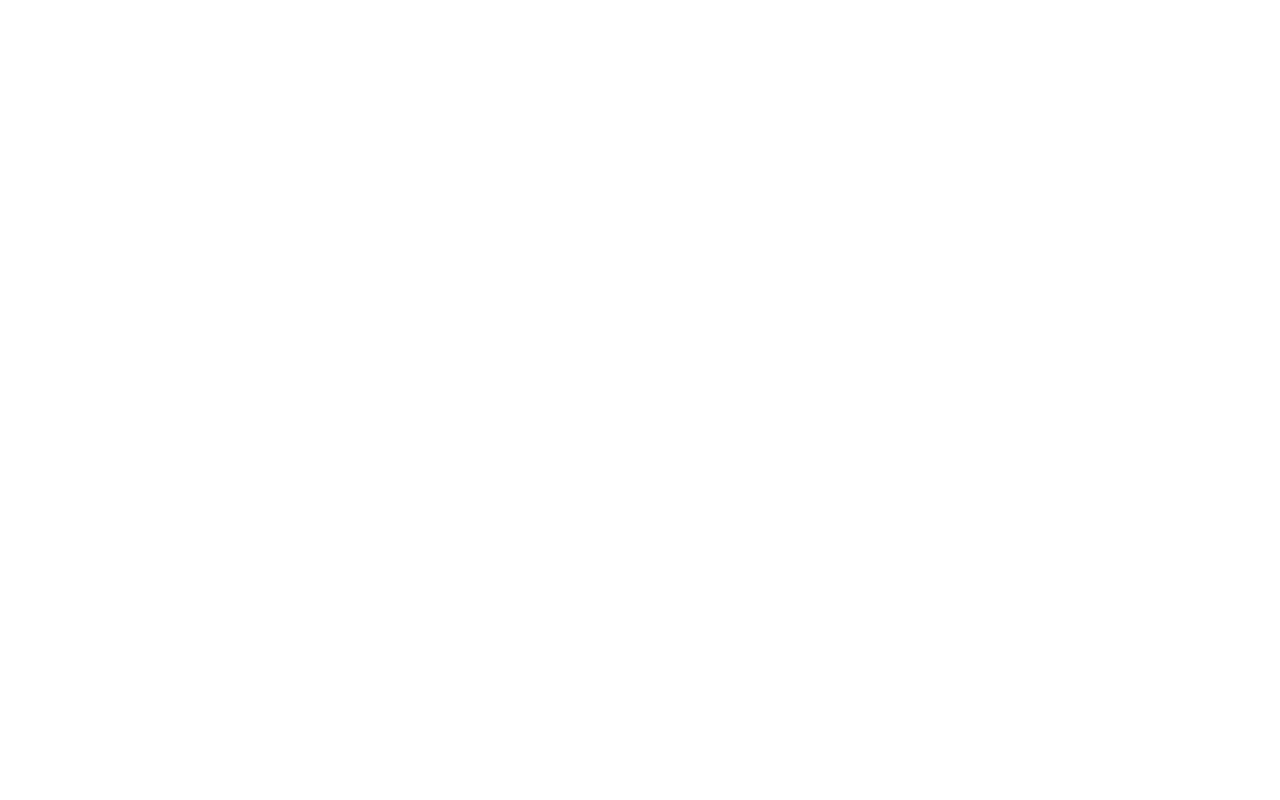
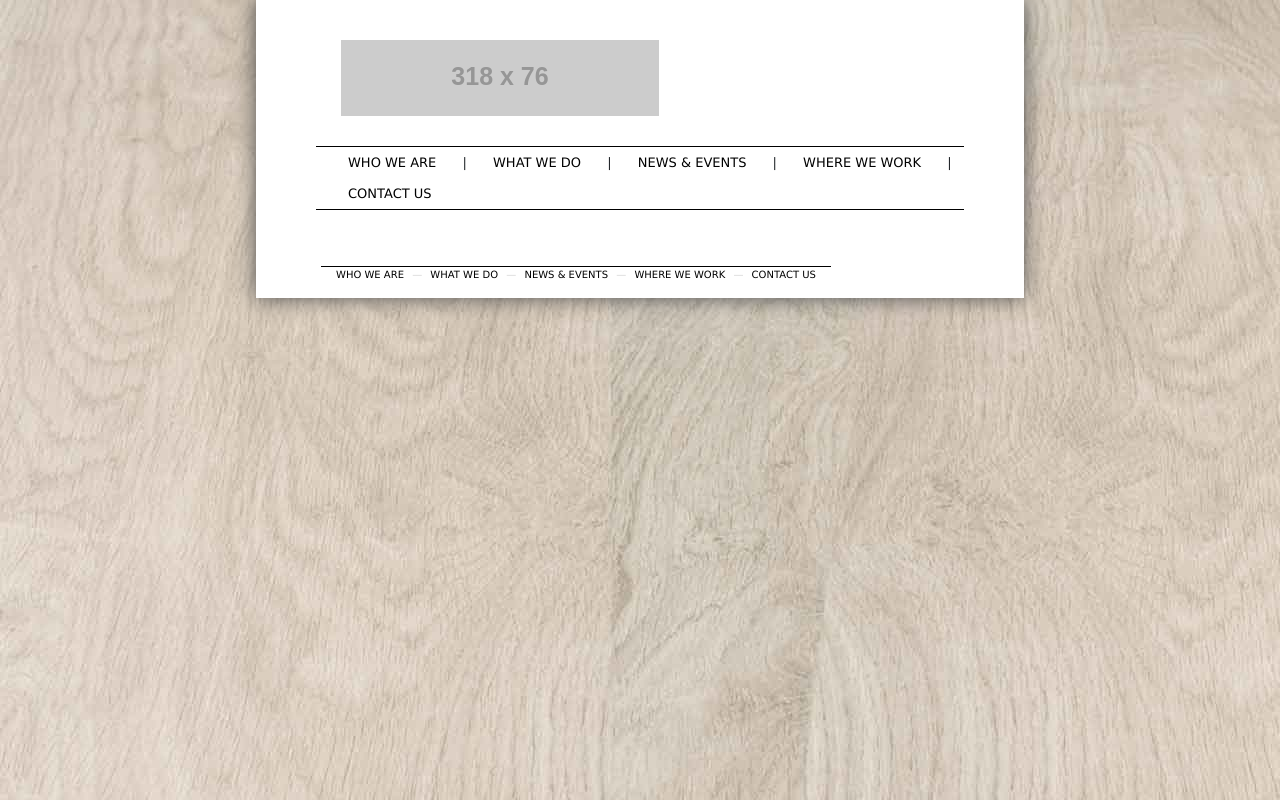
Before and after one commit to myrse7en/week01_project, a plain HTML site: page index.html in a window 1280 px wide. Drawn offline with nearby package versions, Linux system fonts and the light colour scheme; placeholder pictures from the web are drawn by us.

Commit message:
Header completed

```diff
--- a/css/main.css
+++ b/css/main.css
@@ -1,3 +1,86 @@
-h1 {
-  color: red;
+body {
+  background-image: url("../media/nza_background.jpg");
 }
+
+.container {
+  width: 60%;
+  background-color: white;
+  font-family: Verdana, Arial, Helvetica, sans-serif;
+  margin: auto;
+  margin-bottom: 50px;
+  height: 100%;
+  box-shadow: 0px 0px 20px #505050;
+}
+
+header {
+  margin-bottom: 20px;
+}
+
+.header-img {
+  padding: 40px 40px 30px 40px;
+  display: block;
+}
+
+li {
+  display: inline-table;
+  list-style: none;
+  padding-left: 22px;
+  padding-right: 22px;
+}
+
+.headernav-ul {
+  padding-left: 10px;
+  padding-right: 10px;
+  border-top: 1px solid black;
+  border-bottom: 1px solid black;
+  text-transform: uppercase;
+  line-height: 31px;
+  font-size: 13px;
+  font-weight: 500;
+  float: center;
+
+}
+
+.nav-separator {
+  color: lightgrey;
+  text-align: center;
+}
+
+a {
+  color: black;
+}
+
+a:visited {
+  text-decoration: none;
+}
+
+/* .a-black {
+  color: black;
+} */
+
+.a:hover {
+  color: #91342f;
+  text-decoration: none;
+}
+
+footer {
+  font-size: 10px;
+  text-align: center;
+  /* display: inline-block; */
+  margin: 35px;
+  position: relative;
+}
+
+.footernav-ul {
+  padding-left: 10px;
+  padding-right: 10px;
+  border-top: 1px solid black;
+  text-transform: uppercase;
+  /* float: center; */
+
+}
+
+.footer-li {
+  padding-left: 5px;
+  padding-right: 5px;
+}
--- a/index.html
+++ b/index.html
@@ -2,22 +2,73 @@
 <html lang="en" dir="ltr">
   <head>
     <meta charset="utf-8">
-    <title>Bootstrap Layout - Home</title>
+    <title>WP01 - Home</title>
     <link rel="stylesheet" href="https://maxcdn.bootstrapcdn.com/bootstrap/4.0.0/css/bootstrap.min.css" integrity="sha384-Gn5384xqQ1aoWXA+058RXPxPg6fy4IWvTNh0E263XmFcJlSAwiGgFAW/dAiS6JXm" crossorigin="anonymous">
     <link rel="stylesheet" href="./css/main.css">
   </head>
   <body>
-    <header>
+    <div class="container">
+        <div class="col-md-12">
+          <header class="col-md-12">
+            <img class="header-img" src="http://placehold.it/318x76" alt="Header Logo">
+            <nav class="col-md-12">
+              <ul class="headernav-ul a a-black">
+                <li>
+                  <a class="a a-black" href="#">who we are</a>
+                </li>
+                <span class="header-separator">|</span>
+                <li>
+                  <a class="a a-black" href="#">what we do</a>
+                </li>
+                <span class="header-separator">|</span>
+                <li>
+                  <a class="a a-black" href="#">news & events</a>
+                </li>
+                <span class="header-separator">|</span>
+                <li>
+                  <a class="a a-black" href="#">where we work</a>
+                </li>
+                <span class="header-separator">|</span>
+                <li>
+                  <a class="a a-black" href="#">contact us</a>
+                </li>
+              </ul>
+            </nav>
+          </header>
 
-    </header>
+          <main class="col-md-12">
+          </main>
 
-    <main>
+          <footer>
+            <div class="col-md-12">
+              <div class="row">
+                <ul class="footernav-ul">
+                  <li class="footer-li">
+                    <a class="a a-black" href="#">who we are</a>
+                  </li>
+                  <span class="nav-separator">—</span>
+                  <li class="footer-li">
+                    <a class="a a-black" href="#">what we do</a>
+                  </li>
+                  <span class="nav-separator">—</span>
+                  <li class="footer-li">
+                    <a class="a a-black" href="#">news & events</a>
+                  </li>
+                  <span class="nav-separator">—</span>
+                  <li class="footer-li">
+                    <a class="a a-black" href="#">where we work</a>
+                  </li>
+                  <span class="nav-separator">—</span>
+                  <li class="footer-li">
+                    <a class="a a-black" href="#">contact us</a>
+                  </li>
+                </ul>
+              </div> <!-- ends row -->
+            </div> <!-- ends col-12 -->
+          </footer>
 
-    </main>
-
-    <footer>
-
-    </footer>
+      </div> <!-- ends col 12 -->
+    </div>  <!-- ends container -->
 
     <!-- Importing jQuery Scripts for Bootstrap -->
     <script src="https://code.jquery.com/jquery-3.2.1.slim.min.js" integrity="sha384-KJ3o2DKtIkvYIK3UENzmM7KCkRr/rE9/Qpg6aAZGJwFDMVNA/GpGFF93hXpG5KkN" crossorigin="anonymous"></script>
```
Also changed, not shown: media/content-05-contact.jpg (added), media/content-link-reputation.jpg (added), media/content-link-where.jpg (added), media/content-navlink-attorneys.jpg (added), media/content-navlink-career.jpg (added), media/content-navlink-news.jpg (added), media/content-navlink-where.jpg (added), media/nza_background.jpg (added), media/nza_slideshow.jpg (added), media/sub-02-business.jpg (added), media/sub-02-litigation.jpg (added), media/sub-02-subrogation.jpg (added), media/sub-02-warehouse.jpg (added).
